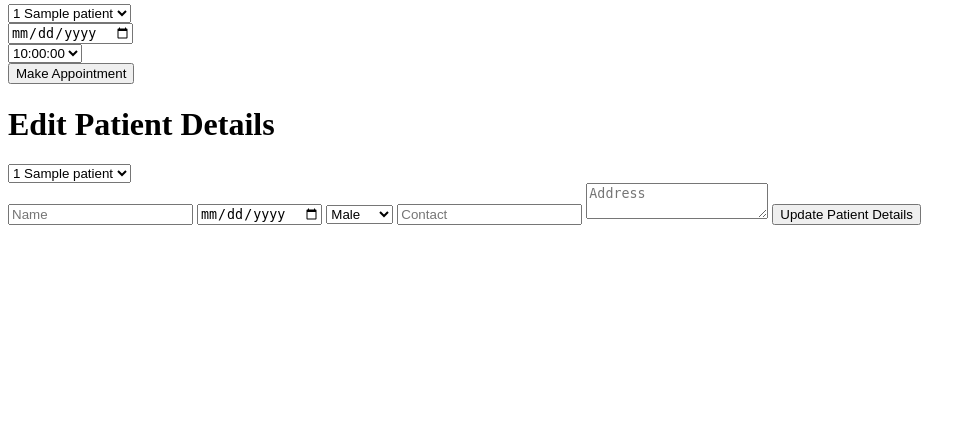
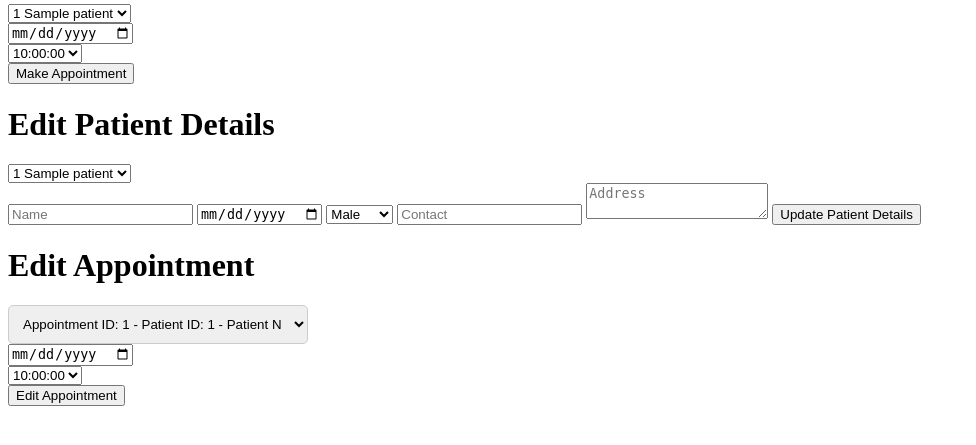
Before and after one commit to sakshamgupta912/Pathology-Lab, a PHP site: page /admin.php in a window 1280 px wide. Shown: the part 299-744 px from the top of the page, without its empty margins (0-976 px from the left). Run offline with PHP 8.4, Linux system fonts and the light colour scheme; tables that the repository leaves empty or names only in its code hold one stand-in row (values such as "Sample post").

Commit message:
Added edit appointment also

```diff
--- a/admin.php
+++ b/admin.php
@@ -186,6 +186,42 @@ if (isset($_POST["update_patient"])) {
     }
 }
 
+// Function to edit an appointment
+function editAppointment($appointmentID, $newAppointmentDate, $newAppointmentTime)
+{
+    global $mysqli;
+
+    // Check if the new slot is available before making the edit
+    if (!isSlotAvailable($newAppointmentDate, $newAppointmentTime)) {
+        return "Error: The new appointment slot is already booked.";
+    }
+
+    $stmt = $mysqli->prepare("UPDATE appointment SET AppointmentDate = ?, AppointmentTime = ? WHERE AppointmentID = ?");
+    $stmt->bind_param("ssi", $newAppointmentDate, $newAppointmentTime, $appointmentID);
+
+    if ($stmt->execute()) {
+        return "Appointment edited successfully!";
+    } else {
+        return "Error: " . $stmt->error;
+    }
+    $stmt->close();
+}
+
+if (isset($_POST["edit_appointment"])) {
+    $appointmentID = $_POST["edit_appointment_id"];
+    $newAppointmentDate = $_POST["new_appointment_date"];
+    $newAppointmentTime = $_POST["new_appointment_time"];
+
+    $result = editAppointment($appointmentID, $newAppointmentDate, $newAppointmentTime);
+
+    if (strpos($result, "Error:") === 0) {
+        echo '<script>alert("' . $result . '");</script>';
+    } else {
+        echo '<script>alert("Success");</script>';
+    }
+}
+
+
 
 ?>
 
@@ -194,6 +230,23 @@ if (isset($_POST["update_patient"])) {
 
 <head>
     <title>Admin Panel</title>
+    <style>
+        select[name="edit_appointment_id"] {
+            width: 300px;
+            /* Adjust the width as needed */
+            padding: 10px;
+            border: 1px solid #ccc;
+            border-radius: 5px;
+        }
+
+        /* Style the dropdown options */
+        select[name="edit_appointment_id"] option {
+            padding: 5px;
+            font-size: 16px;
+            background-color: #fff;
+            color: #333;
+        }
+    </style>
 </head>
 
 <body>
@@ -261,6 +314,41 @@ if (isset($_POST["update_patient"])) {
         <input type="submit" name="update_patient" value="Update Patient Details">
     </form>
 
+    <!-- HTML Form for Editing Appointment -->
+    <h1>Edit Appointment</h1>
+    <form method="post">
+        <select name="edit_appointment_id" required>
+            <!-- Display a list of appointments for selection -->
+            <?php
+            $sql = "SELECT appointment.AppointmentID, appointment.PatientID, appointment.AppointmentDate, appointment.AppointmentTime, patient.Name FROM appointment INNER JOIN patient ON appointment.PatientID = patient.PatientID";
+            $result = $mysqli->query($sql);
+
+            while ($row = $result->fetch_assoc()) {
+                $appointmentID = $row['AppointmentID'];
+                $patientID = $row['PatientID'];
+                $name = $row['Name'];
+                $date = $row['AppointmentDate'];
+                $time = $row['AppointmentTime'];
+
+                $displayText = "Appointment ID: $appointmentID - Patient ID: $patientID - Patient Name: $name - Date: $date - Time: $time";
+
+                echo "<option value='$appointmentID'>$displayText</option>";
+            }
+            ?>
+        </select><br>
+
+        <input type="date" name="new_appointment_date" required min="<?php echo date('Y-m-d'); ?>"><br>
+        <select name="new_appointment_time" required>
+            <?php
+            foreach ($fixedAppointmentTimes as $time) {
+                echo "<option value='$time'>$time</option>";
+            }
+            ?>
+        </select><br>
+        <input type="submit" name="edit_appointment" value="Edit Appointment">
+    </form>
+
+
 </body>
 
 </html>
```
